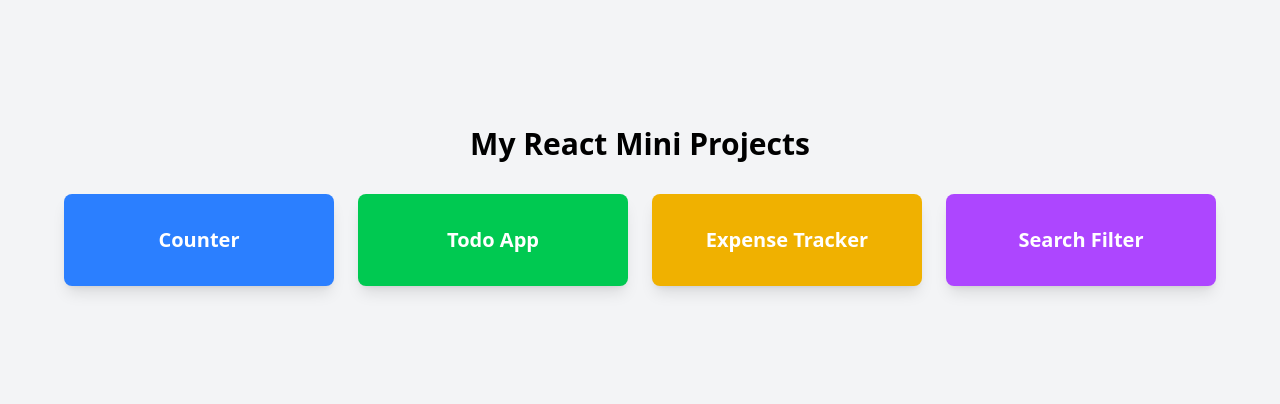
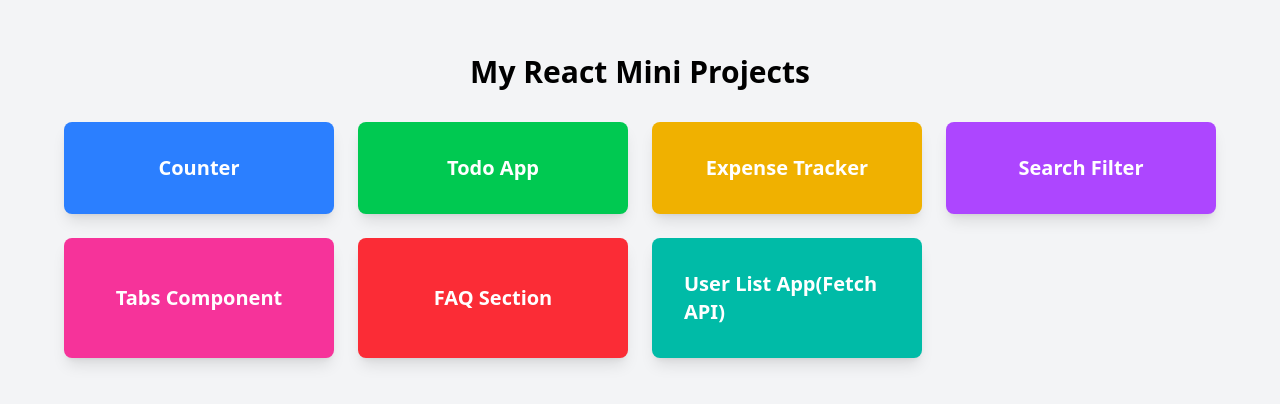
Before and after one commit to azlanjamshed/REact, a React (Vite) app: page / in a window 1280 px wide. Shown: the part 194-598 px from the top of the page. Built offline with nearby package versions, Linux system fonts and the light colour scheme.

Commit message:
fetch a simple user data from api

```diff
--- a/src/App.jsx
+++ b/src/App.jsx
@@ -6,6 +6,7 @@ import Todo from "./pages/Todo";
 import Home from "./pages/Home";
 import TabMain from "./pages/Tabs Component/TabMain";
 import FAQMain from "./pages/FAQ/FAQMain";
+import UserListApp from "./pages/API Fetch/UserList.jsx";
 
 function App() {
   return (
@@ -22,6 +23,7 @@ function App() {
         <Route path="/expense-tracker" element={<ExpenseTracker />} />
         <Route path="/tabs-components" element={<TabMain />} />
         <Route path="/faq" element={<FAQMain />} />
+        <Route path="user-list-app" element={<UserListApp />} />
       </Routes>
     </>
   );
--- /dev/null
+++ b/src/pages/API Fetch/UserList.jsx
@@ -0,0 +1,31 @@
+import React, { useEffect, useState } from "react";
+
+const UserList = () => {
+  const [data, setData] = useState([]);
+  const datas = "https://jsonplaceholder.typicode.com/users";
+  useEffect(() => {
+    const fetchData = async () => {
+      const response = await fetch(datas);
+      const jsonData = await response.json();
+      setData(jsonData);
+      console.log(data);
+    };
+
+    fetchData();
+  }, []);
+
+  return (
+    <div>
+      {data.map((item) => (
+        <div key={item.id} className="p-4 m-4 border rounded shadow">
+          <h2 className="text-xl font-bold">{item.name}</h2>
+          <p className="text-gray-600">{item.email}</p>
+          <p className="text-gray-600">{item.phone}</p>
+          <p className="text-gray-600">{item.website}</p>
+        </div>
+      ))}
+    </div>
+  );
+};
+
+export default UserList;
--- a/src/pages/Home.jsx
+++ b/src/pages/Home.jsx
@@ -13,6 +13,17 @@ const Home = () => {
       color: "bg-yellow-500",
     },
     { title: "Search Filter", route: "/search-filter", color: "bg-purple-500" },
+    {
+      title: "Tabs Component",
+      route: "/tabs-components",
+      color: "bg-pink-500",
+    },
+    { title: "FAQ Section", route: "/faq", color: "bg-red-500" },
+    {
+      title: "User List App(Fetch API)",
+      route: "/user-list-app",
+      color: "bg-teal-500",
+    },
   ];
 
   return (
```
